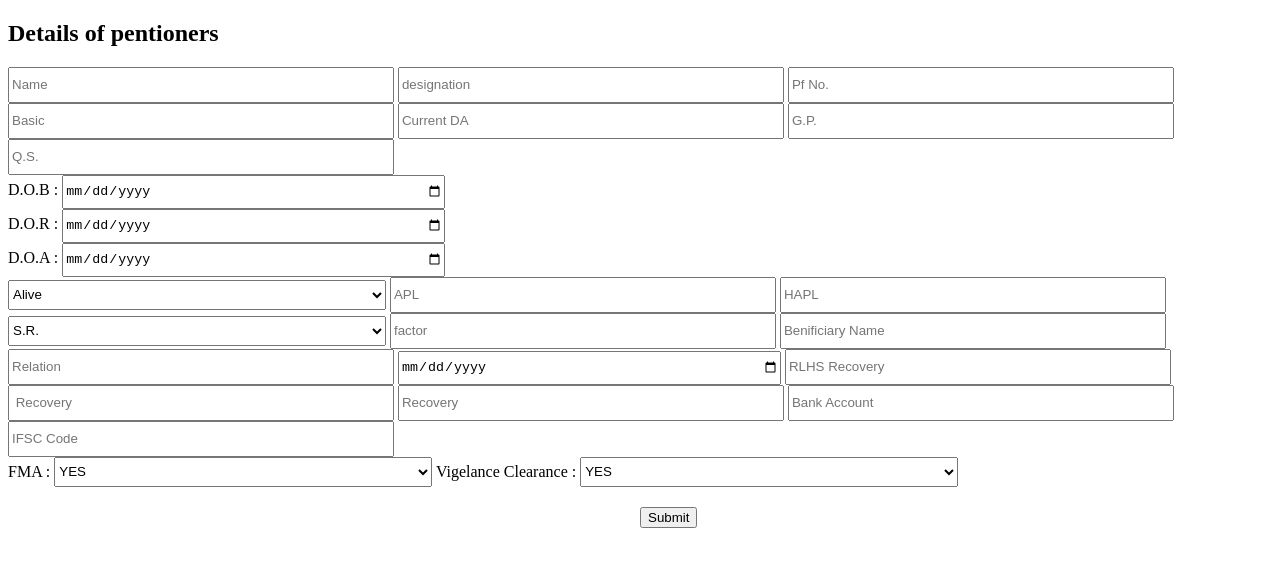
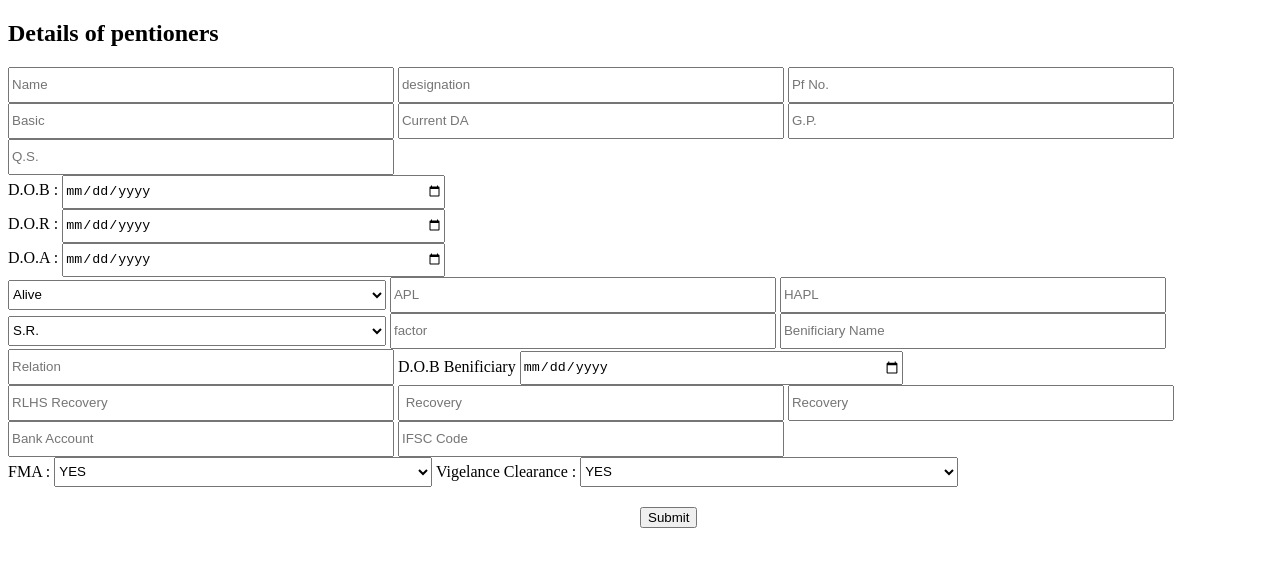
Before and after one commit to AkrantVarshney/AkrantVarshney.github.io, a plain HTML site: page index.html in a window 1280 px wide. Drawn offline with Linux system fonts and the light colour scheme.

Commit message:
Update index.html

```diff
--- a/index.html
+++ b/index.html
@@ -50,6 +50,7 @@
             <input type="number" name="factor" placeholder="factor">
             <input type="text" name="benificiaryName" placeholder="Benificiary Name">
             <input type="text" name="relation" id="relation" placeholder="Relation">
+            <label for="benificiaryDob">D.O.B Benificiary</label>
             <input type="date" name="benificiaryDob" id="benificiaryDob">
             <input type="number" name="recovery1" id="recovery1" placeholder="RLHS Recovery">
             <input type="number" name="recovery2" id="recovery2" placeholder=" Recovery">
```
